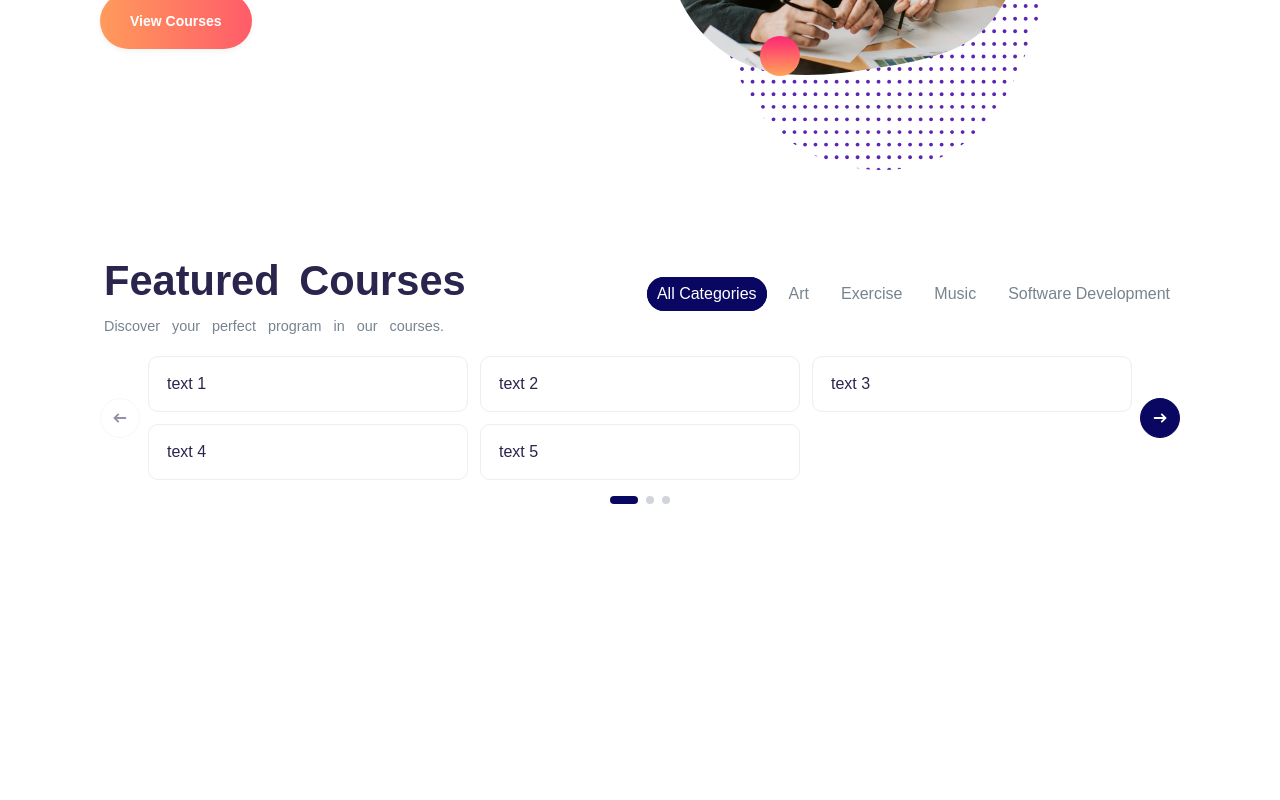
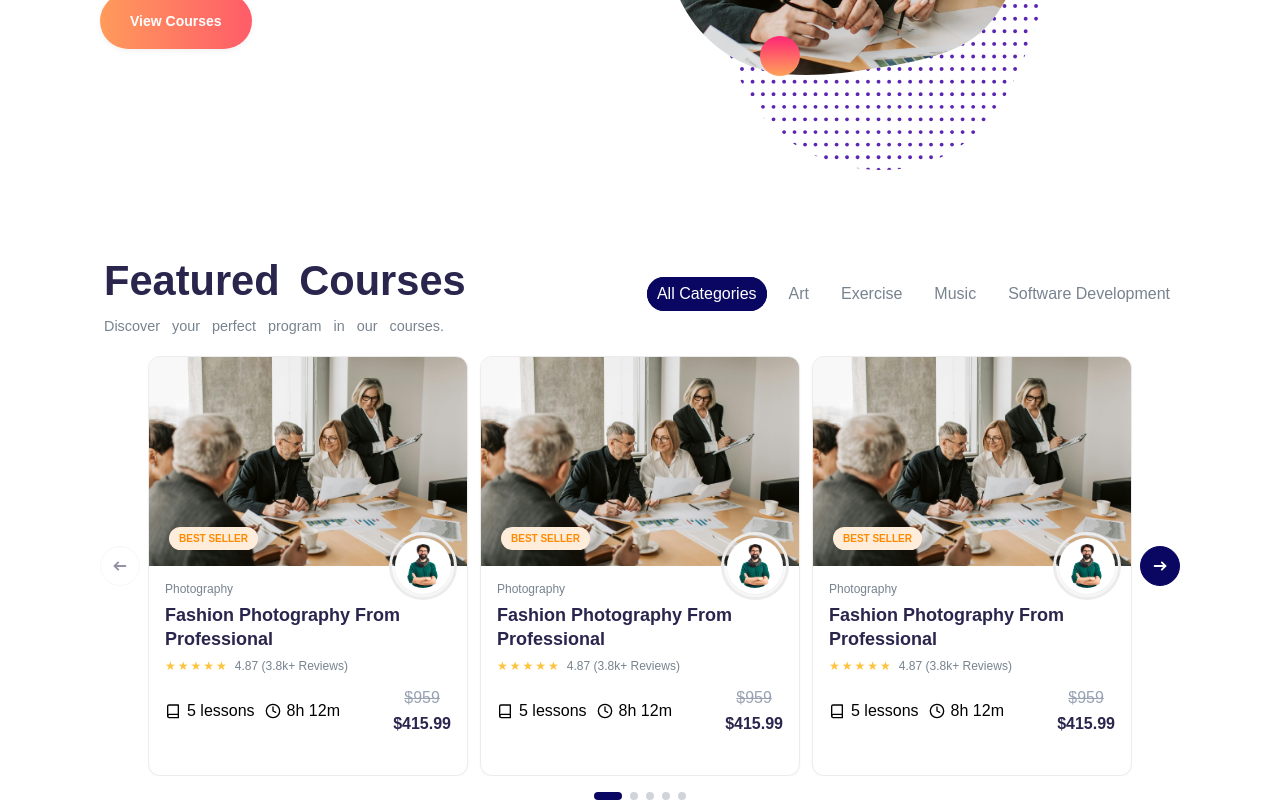
Before and after one commit to AnasIibrahim1/retail-school, a Next.js app: page / in a window 1280 px wide. Shown: the part 548-1348 px from the top of the page. Before the commit the page ends 1144 px from the top, so only its background shows below. Built offline with nearby package versions, Linux system fonts and the light colour scheme.

Commit message:
Last Push

```diff
--- a/src/app/page.tsx
+++ b/src/app/page.tsx
@@ -5,7 +5,8 @@ import Wave from '@/components/AnimationShapes/Wave/Wave';
 import Circle from '@/components/AnimationShapes/Circle/Circle';
 import HoverWords from '@/components/HoverWords/HoverWords';
 import FeaturedTabs from '@/components/FeaturedTabs/FeaturedTabs';
-import { useMemo, useState } from 'react';
+import React, { useMemo, useState } from 'react';
+import FeaturedCourse from '@/components/Cards/FeatureCourse/FeaturedCourse';
 
 import './style.css';
 
@@ -13,7 +14,15 @@ export default function Home() {
   const [selectedTab, setSelectedTab] = useState<string>('all');
   const [currentPage, setCurrentPage] = useState<number>(1);
 
-  const PAGE_SIZE = 5;
+  const [containerWidth, setContainerWidth] = useState<number>(0);
+  const gridRef = React.useRef<HTMLDivElement | null>(null);
+  const CARD_WIDTH = 320;
+  const GAP = 12;
+  const PAGE_SIZE = useMemo(() => {
+    if (!containerWidth) return 3;
+    const fit = Math.max(1, Math.floor((containerWidth + GAP) / (CARD_WIDTH + GAP)));
+    return fit;
+  }, [containerWidth]);
 
   const itemsByTab = useMemo(() => {
     const make = (prefix: string) => Array.from({ length: 15 }, (_, i) => `${prefix} ${i + 1}`);
@@ -29,6 +38,18 @@ export default function Home() {
   const allItems = itemsByTab[selectedTab] ?? [];
   const pageCount = Math.max(1, Math.ceil(allItems.length / PAGE_SIZE));
   const pagedItems = allItems.slice((currentPage - 1) * PAGE_SIZE, currentPage * PAGE_SIZE);
+
+  React.useEffect(() => {
+    if (!gridRef.current) return;
+    const ro = new ResizeObserver((entries) => {
+      for (const entry of entries) {
+        const cr = entry.contentRect;
+        setContainerWidth(cr.width);
+      }
+    });
+    ro.observe(gridRef.current);
+    return () => ro.disconnect();
+  }, []);
 
   const handleTabChange = (key: string) => {
     setSelectedTab(key);
@@ -100,9 +121,9 @@ export default function Home() {
           <path d="M8 6L4 10L8 14"/>
         </svg>
       </button>
-      <div className='featured-grid'>
+      <div className='featured-grid' ref={gridRef}>
       {pagedItems.map((txt) => (
-        <div className='featured-card' key={txt}>{txt}</div>
+        <FeaturedCourse key={txt} />
       ))}
       </div>
       <button
--- a/src/app/style.css
+++ b/src/app/style.css
@@ -112,9 +112,13 @@ section{
   min-height: 240px; /* placeholder area for grid */
 }
 .featured-grid{
-  display: grid;
-  grid-template-columns: repeat(3, minmax(0, 1fr));
+  display: flex;
+  flex-wrap: nowrap;
   gap: 12px;
+  align-items: center;
+  justify-content: center;
+  overflow: hidden;
+  width: 100%;
 }
 .featured-grid-wrap{
   position: relative;
@@ -152,6 +156,29 @@ section{
   padding: 18px;
   color: #2A254D;
 }
+
+/* Featured Course Card */
+.fc-card{ border: 1px solid #ECECEC; border-radius: 12px; background: #fff; overflow: hidden; box-shadow: 0 1px 3px rgba(16,24,40,0.04); width: 320px; min-width: 320px; height: 420px; }
+.fc-media{ position: relative; height: 50%; background: #F3F4F6; }
+.fc-img{ width: 100%; height: 100%; object-fit: cover; display: block; }
+.fc-media-bottom{ position: absolute; bottom: 20px; left: 20px;}
+.fc-media-top{ position: absolute; inset: 8px 8px auto 8px; display: flex; align-items: center; justify-content: space-between; gap: 8px; }
+.fc-badge{ background: #FFEDDC; color: #FF8A00; font-weight: 700; font-size: 10px; padding: 6px 10px; border-radius: 999px; }
+.fc-actions{ display: flex; gap: 8px; margin-left: auto; opacity: 0; transform: translateY(-4px); transition: opacity 160ms ease, transform 160ms ease; pointer-events: none; }
+.fc-card:hover .fc-actions{ opacity: 1; transform: translateY(0); pointer-events: auto; }
+.fc-content{ position: relative; padding: 16px; display: flex; flex-direction: column; gap: 8px; height: 50%; }
+.fc-author{ position: absolute; right: 16px; top: 0; transform: translateY(-50%); }
+.fc-avatar-wrap{ position: relative; width: 56px; height: 56px; border-radius: 999px; background: #fff; display: grid; place-items: center; box-shadow: 0 2px 6px rgba(0,0,0,0.08); }
+.fc-avatar{ width: 44px; height: 44px; border-radius: 999px; object-fit: cover; }
+.fc-avatar-ring{ position: absolute; inset: -6px; border: 3px solid #ECECEC; border-radius: 999px; pointer-events: none; }
+.fc-meta{ color: #77838F; font-size: 12px; }
+.fc-title{ font-size: 18px; color: #2A254D; margin: 0; line-height: 1.3; }
+.fc-rating{ display: flex; align-items: center; gap: 6px; color: #77838F; font-size: 12px; }
+.fc-stars{ color: #FFC23C; letter-spacing: 2px; }
+.fc-row{ display: flex; align-items: center; justify-content: space-between; gap: 10px; margin-top: 8px; }
+.fc-price{ margin-left: auto; display: flex; flex-direction: column; align-items: center; justify-content: center; gap: 8px; }
+.fc-old{ color: #98A2B3; }
+.fc-new{ color: #2A254D; font-weight: 700; }
 .featured-pagination{
   margin-top: 16px;
   display: grid;
@@ -188,7 +215,7 @@ section{
 
 @media (max-width: 900px) {
   .featured-grid{
-    grid-template-columns: repeat(2, minmax(0, 1fr));
+    overflow-x: auto;
   }
   .featured-grid-wrap{
     grid-template-columns: 36px 1fr 36px;
@@ -196,7 +223,7 @@ section{
 }
 @media (max-width: 600px) {
   .featured-grid{
-    grid-template-columns: 1fr;
+    overflow-x: auto;
   }
   .featured-grid-wrap{
     grid-template-columns: 32px 1fr 32px;
--- /dev/null
+++ b/src/components/Buttons/OverlayIconButton/OverlayIconButton.tsx
@@ -0,0 +1,39 @@
+"use client"
+import React from "react";
+
+export type OverlayIconButtonProps = {
+    label: string;
+    onClick?: () => void;
+    Icon: (props: React.SVGProps<SVGSVGElement>) => JSX.Element;
+    className?: string;
+};
+
+export const EyeIcon = (props: React.SVGProps<SVGSVGElement>) => (
+    <svg viewBox="0 0 24 24" fill="none" stroke="currentColor" strokeWidth={2} strokeLinecap="round" strokeLinejoin="round" aria-hidden="true" {...props}>
+        <path d="M1 12s4-7 11-7 11 7 11 7-4 7-11 7-11-7-11-7Z" />
+        <circle cx="12" cy="12" r="3" />
+    </svg>
+);
+
+export const HeartIcon = (props: React.SVGProps<SVGSVGElement>) => (
+    <svg viewBox="0 0 24 24" fill="none" stroke="currentColor" strokeWidth={2} strokeLinecap="round" strokeLinejoin="round" aria-hidden="true" {...props}>
+        <path d="M20.84 4.61a5.5 5.5 0 0 0-7.78 0L12 5.67l-1.06-1.06a5.5 5.5 0 0 0-7.78 7.78l1.06 1.06L12 21.23l7.78-7.78 1.06-1.06a5.5 5.5 0 0 0 0-7.78Z" />
+    </svg>
+);
+
+export default function OverlayIconButton({ label, onClick, Icon, className }: OverlayIconButtonProps) {
+    return (
+        <button aria-label={label} onClick={onClick} className={className} style={{
+            width: 36,
+            height: 36,
+            borderRadius: 999,
+            background: '#2F2D51',
+            color: '#fff',
+            border: 'none',
+            outline: 'none',
+            boxShadow: '0 1px 3px rgba(0,0,0,0.08)'
+        }}>
+            <Icon width={18} height={18} />
+        </button>
+    );
+}
--- /dev/null
+++ b/src/components/Cards/FeatureCourse/FeaturedCourse.jsx
@@ -0,0 +1,69 @@
+"use client"
+import OverlayIconButton, { EyeIcon, HeartIcon } from "@/components/Buttons/OverlayIconButton/OverlayIconButton";
+
+const BookIcon = (props) => (
+    <svg viewBox="0 0 24 24" fill="none" stroke="currentColor" strokeWidth="2" strokeLinecap="round" strokeLinejoin="round" aria-hidden="true" width="16" height="16" {...props}>
+        <path d="M4 19.5A2.5 2.5 0 0 1 6.5 17H20"/>
+        <path d="M20 22H6.5A2.5 2.5 0 0 1 4 19.5V5a2 2 0 0 1 2-2h14z"/>
+    </svg>
+);
+
+const ClockIcon = (props) => (
+    <svg viewBox="0 0 24 24" fill="none" stroke="currentColor" strokeWidth="2" strokeLinecap="round" strokeLinejoin="round" aria-hidden="true" width="16" height="16" {...props}>
+        <circle cx="12" cy="12" r="10"/>
+        <path d="M12 6v6l4 2"/>
+    </svg>
+);
+
+export default function FeaturedCourse({
+    image = "/test/photo.jpg",
+    best_seller = true,
+    category = "Photography",
+    title = "Fashion Photography From Professional",
+    rating = 4.87,
+    reviews = 3800,
+    lessons = 5,
+    duration = "8h 12m",
+    price = 415.99,
+    oldPrice = 959,
+    authorAvatar = "/test/ppl.png",
+}) {
+    return (
+        <article className="fc-card">
+            <div className="fc-media">
+                <img className="fc-img" src={image} alt={title} />
+                <div className="fc-media-bottom">
+                {best_seller && <span className="fc-badge">BEST SELLER</span>}
+                </div>
+                <div className="fc-media-top">
+                    <div className="fc-actions">
+                        <OverlayIconButton label="Preview" Icon={EyeIcon} />
+                        <OverlayIconButton label="Wishlist" Icon={HeartIcon} />
+                    </div>
+                </div>
+            </div>
+            <div className="fc-content">
+                <div className="fc-author">
+                    <div className="fc-avatar-wrap">
+                        <img className="fc-avatar" src={authorAvatar} alt="Author" />
+                        <span className="fc-avatar-ring" />
+                    </div>
+                </div>
+                <div className="fc-meta">{category}</div>
+                <h3 className="fc-title">{title}</h3>
+                <div className="fc-rating">
+                    <span className="fc-stars">★★★★★</span>
+                    <span className="fc-reviews">{rating} ({Math.round(reviews/100)/10}k+ Reviews)</span>
+                </div>
+                <div className="fc-row">
+                    <span style={{display:'inline-flex',alignItems:'center',gap:6}}><BookIcon/> {lessons} lessons</span>
+                    <span style={{display:'inline-flex',alignItems:'center',gap:6}}><ClockIcon/> {duration}</span>
+                    <div className="fc-price">
+                        {oldPrice ? <del className="fc-old">${oldPrice}</del> : null}
+                        <span className="fc-new">${price}</span>
+                    </div>
+                </div>
+            </div>
+        </article>
+    );
+}
```
